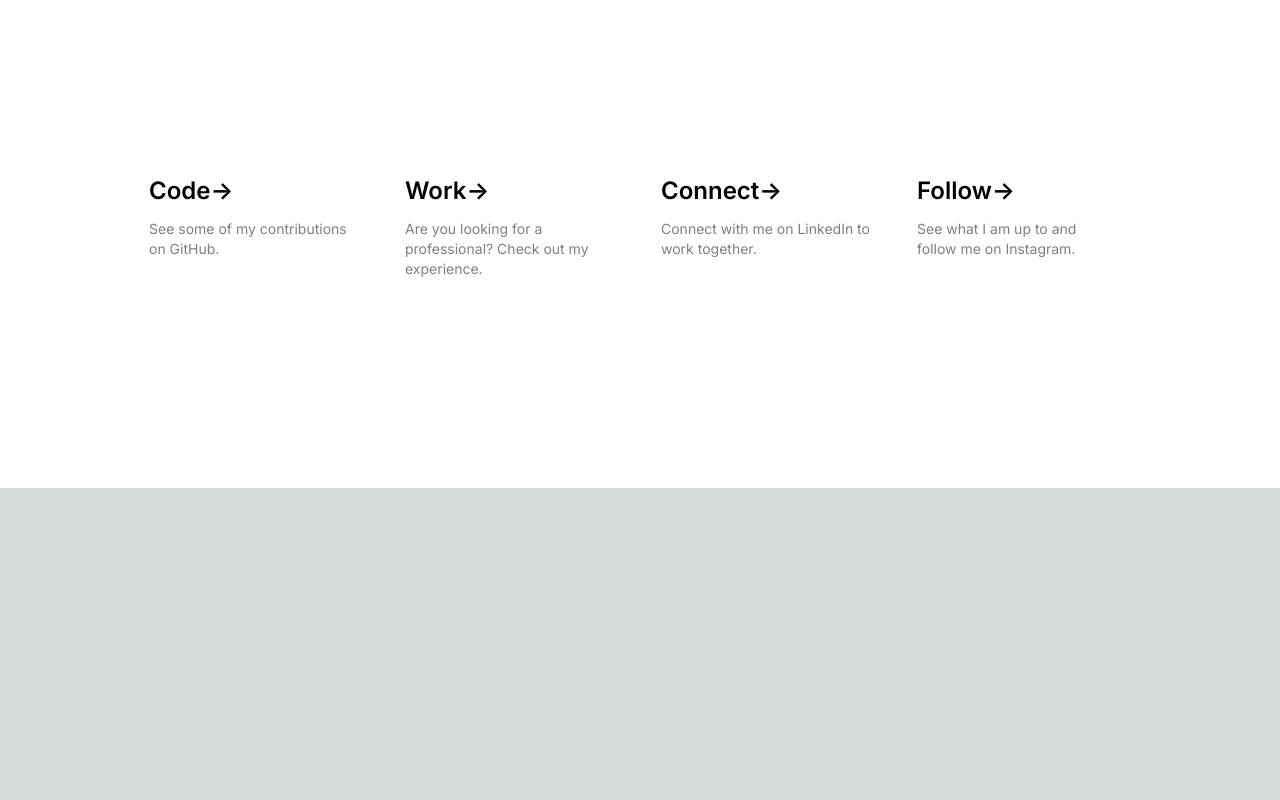
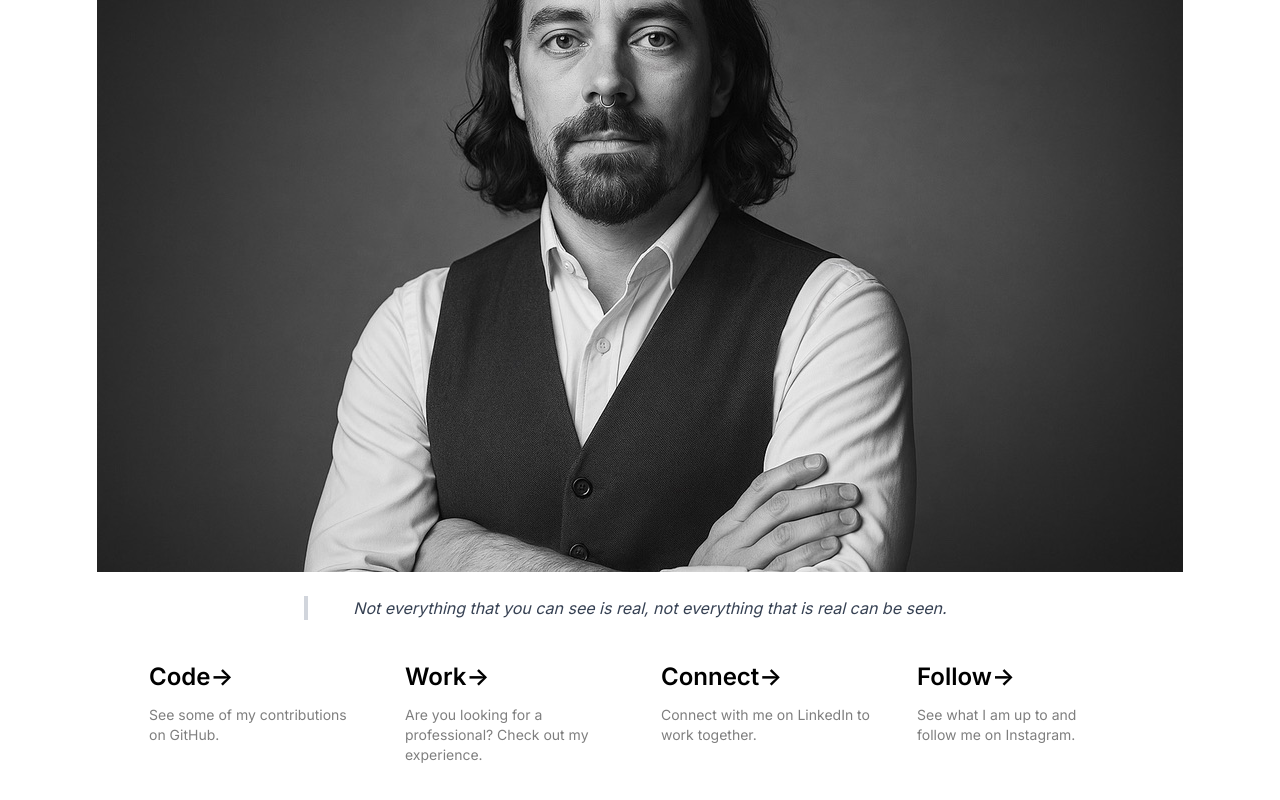
Before and after one commit to kayoslab/cr0ss.org, a Next.js app: page / in a window 1280 px wide. Shown: the part 384-1184 px from the top of the page. Before the commit the page ends 872 px from the top, so only its background shows below. Built offline with nearby package versions, Linux system fonts and the light colour scheme.

Commit message:
Add image and blockquote to home

```diff
--- a/app/page.tsx
+++ b/app/page.tsx
@@ -3,9 +3,10 @@ export default async function HomeContent() {
     <main className='flex min-h-screen flex-col items-center justify-between bg-white dark:bg-slate-800 pb-24'>
         <div>
             <h1 className='pt-24 text-4xl font-bold text-center'>cr0ss.org</h1>
-            <p className='pt-6 text-center text-lg max-w-2xl mx-auto px-4'>
-
-            </p>
+            <img src="./home-image.jpeg" alt="Avatar" className="mx-auto mt-6" />
+            <blockquote className="border-l-4 border-gray-300 dark:border-gray-700 pl-4 my-6 italic text-gray-700 dark:text-gray-300 text-center max-w-2xl mx-auto">
+                Not everything that you can see is real, not everything that is real can be seen.
+            </blockquote>
         </div>
         <div className="mb-32 grid text-center lg:mb-0 lg:w-full lg:max-w-5xl lg:grid-cols-4 lg:text-left pb-24">
             <a
```
Also changed, not shown: public/home-image.jpeg (added).
